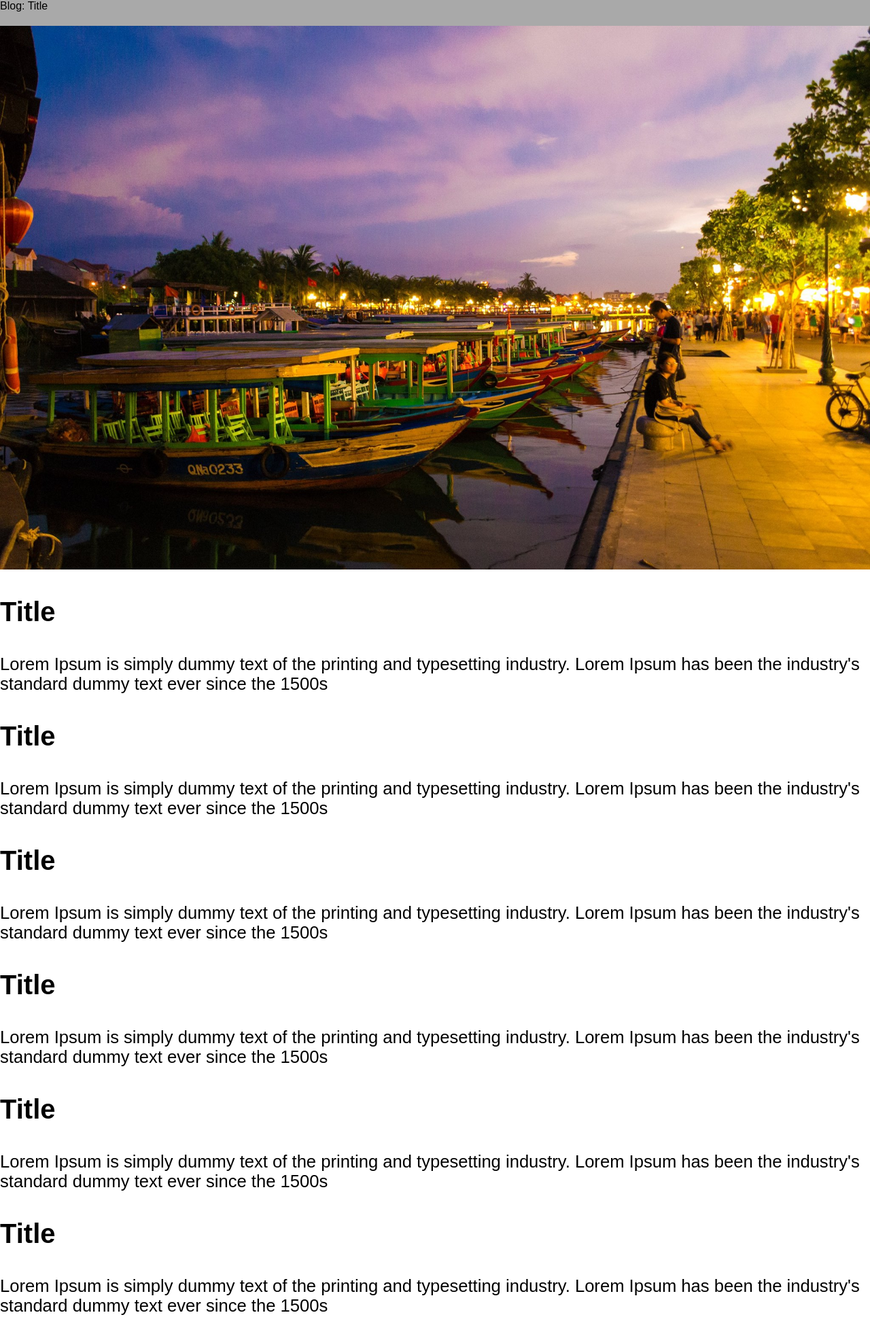
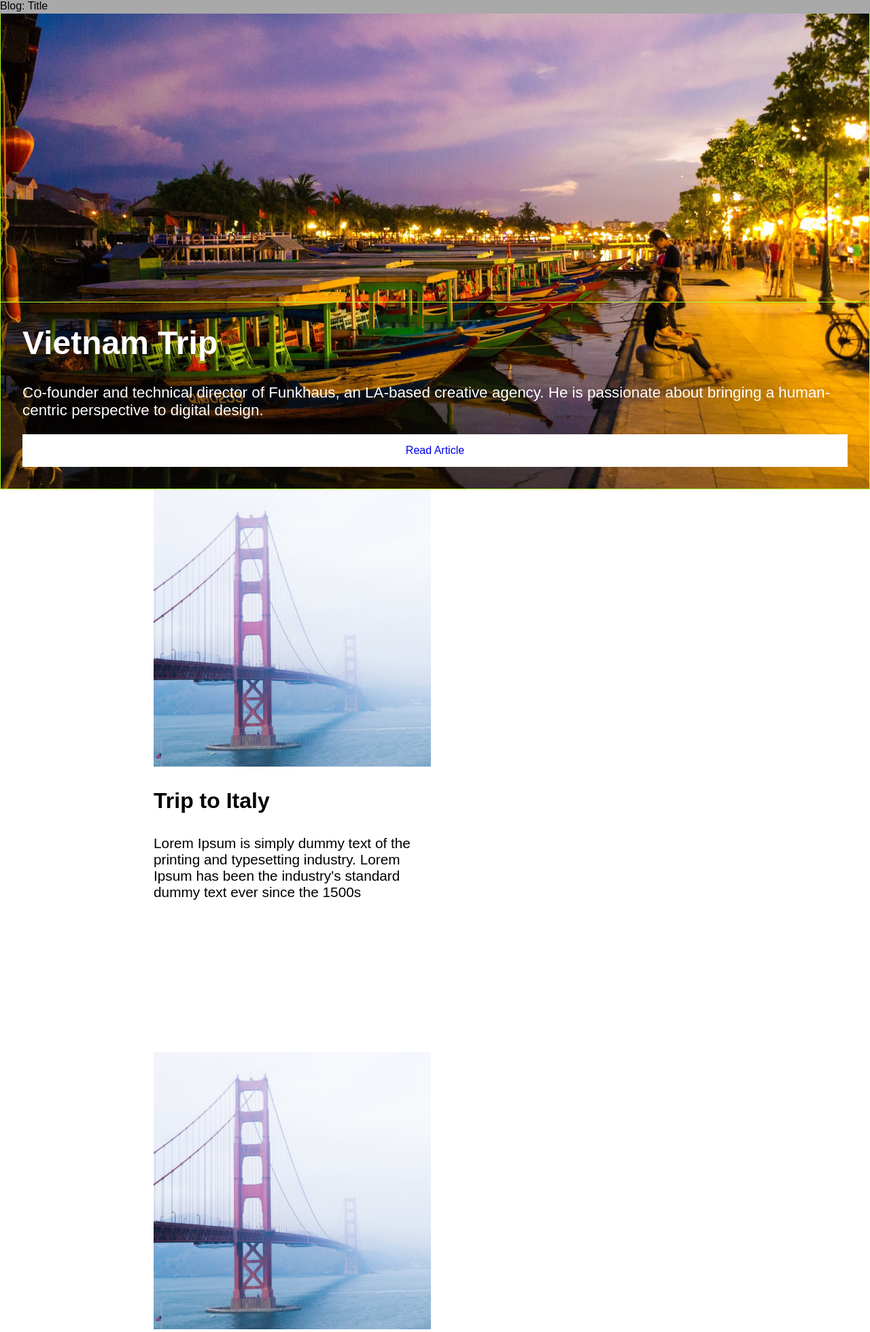
Before and after one commit to Doiverson/WP-made_Blog, a PHP site: page / in a window 1280 px wide. Shown: the top 1960 px of the page at 68% size. Run offline with PHP 8.4, Linux system fonts and the light colour scheme; some web fonts are replaced.

Commit message:
added masonry js

```diff
--- a/css/style.css
+++ b/css/style.css
@@ -46,35 +46,85 @@
 }
 
 h3 {
-  font-size: 2.5rem;
+  font-size: 2rem;
 }
 
 h4 {
-  font-size: 2rem;
+  font-size: 1.5rem;
 }
 
 p {
-  font-size: 1.6rem;
+  font-size: 1.3rem;
 }
 
 header {
   width: 100%;
-  height: 10vh;
+  height: 20px;
   position: fixed;
   top: 0;
+  z-index: 10;
   background: darkgrey;
 }
 
 .new-article-container {
   position: relative;
-  height: 100vh;
+  height: 90vh;
 }
 
-.new-article-container .overlay {
+.new-article-container .new-article-bg {
   position: absolute;
   top: 0;
   width: 100%;
   height: 100%;
-  background: url("../img/vietnam.jpg");
+  background: url("../img/vietnam.jpg") no-repeat center center/cover;
+  z-index: 1;
+  border: greenyellow solid 1px;
+}
+
+.new-article-container .new-article-dsc {
+  color: white;
+  position: absolute;
+  bottom: 0;
+  z-index: 2;
+  padding: 2rem;
+  border: greenyellow solid 1px;
+}
+
+.new-article-container .new-article-dsc h1 {
+  font-size: 3rem;
+  margin-top: 0;
+}
+
+.new-article-container .new-article-dsc p {
+  font-size: 1.4rem;
+}
+
+.new-article-container .new-article-dsc a {
+  font-family: Inter-Bold, sans-serif;
+  display: block;
+  text-align: center;
+  line-height: 3rem;
+  background: white;
+  text-decoration: none;
+}
+
+.article-container .articles {
+  margin: 0 auto;
+}
+
+.article-container .articles .grid-item {
+  width: calc(50% - 6px);
+}
+
+.article-container .articles .grid-item .link-img {
+  width: 100%;
+}
+
+.article-container .articles .grid-item .link-img a {
+  display: block;
+  width: 100%;
+  background-image: url("../img/goldenGate.jpg");
   background-size: cover;
+  background-repeat: no-repeat;
+  padding-top: 100%;
 }
--- a/index.html
+++ b/index.html
@@ -2,6 +2,7 @@
 <html lang="en">
 <head>
     <meta charset="UTF-8">
+    <meta name="viewport" content="width=device-width,initial-scale=1">
     <title>WP-Blog</title>
     <link rel="stylesheet" href="css/normalize.css">
     <link rel="stylesheet" href="css/style.css">
@@ -18,73 +19,65 @@
         <div class="top">
 
             <div class="new-article-container">
-                <a href="#" class="overlay"></a>
-                <div>
+                <div class="new-article-bg"></div>
+                <div class="new-article-dsc">
                     <h1>Vietnam Trip</h1>
                     <p>Co-founder and technical director of Funkhaus, an LA-based creative agency. He is passionate about bringing a human-centric perspective to digital design.</p>
                     <a href="#">Read Article</a>
                 </div>
             </div>
             <div class="article-container">
-                <div class="articles">
+                <div class="articles grid">
                     <!--Masonry grid-->
                     <div class="grid-sizer"></div>
                     <div class="gutter-sizer"></div>
-
                     <div class="grid-item">
-                        <div>
+                        <div class="link-img">
                             <a href="#"></a>
                         </div>
-                        <h3 class="article-title">Title</h3>
+                        <h3 class="article-title">Trip to Italy</h3>
                         <p>Lorem Ipsum is simply dummy text of the printing and typesetting industry. Lorem Ipsum has been the industry's standard dummy text ever since the 1500s</p>
                     </div>
                     <div class="grid-item">
-                        <div>
+                        <div class="link-img">
                             <a href="#"></a>
                         </div>
-                        <h3 class="article-title">Title</h3>
+                        <h3 class="article-title">Trip to Italy</h3>
                         <p>Lorem Ipsum is simply dummy text of the printing and typesetting industry. Lorem Ipsum has been the industry's standard dummy text ever since the 1500s</p>
                     </div>
                     <div class="grid-item">
-                        <div>
+                        <div class="link-img">
                             <a href="#"></a>
                         </div>
-                        <h3 class="article-title">Title</h3>
+                        <h3 class="article-title">Trip to Italy</h3>
                         <p>Lorem Ipsum is simply dummy text of the printing and typesetting industry. Lorem Ipsum has been the industry's standard dummy text ever since the 1500s</p>
                     </div>
                     <div class="grid-item">
-                        <div>
+                        <div class="link-img">
                             <a href="#"></a>
                         </div>
-                        <h3 class="article-title">Title</h3>
+                        <h3 class="article-title">Trip to Italy</h3>
                         <p>Lorem Ipsum is simply dummy text of the printing and typesetting industry. Lorem Ipsum has been the industry's standard dummy text ever since the 1500s</p>
                     </div>
                     <div class="grid-item">
-                        <div>
+                        <div class="link-img">
                             <a href="#"></a>
                         </div>
-                        <h3 class="article-title">Title</h3>
+                        <h3 class="article-title">Trip to Italy</h3>
                         <p>Lorem Ipsum is simply dummy text of the printing and typesetting industry. Lorem Ipsum has been the industry's standard dummy text ever since the 1500s</p>
                     </div>
                     <div class="grid-item">
-                        <div>
+                        <div class="link-img">
                             <a href="#"></a>
                         </div>
-                        <h3 class="article-title">Title</h3>
+                        <h3 class="article-title">Trip to Italy</h3>
                         <p>Lorem Ipsum is simply dummy text of the printing and typesetting industry. Lorem Ipsum has been the industry's standard dummy text ever since the 1500s</p>
                     </div>
                     <div class="grid-item">
-                        <div>
+                        <div class="link-img">
                             <a href="#"></a>
                         </div>
-                        <h3 class="article-title">Title</h3>
-                        <p>Lorem Ipsum is simply dummy text of the printing and typesetting industry. Lorem Ipsum has been the industry's standard dummy text ever since the 1500s</p>
-                    </div>
-                    <div class="grid-item">
-                        <div>
-                            <a href="#"></a>
-                        </div>
-                        <h3 class="article-title">Title</h3>
+                        <h3 class="article-title">Trip to Italy</h3>
                         <p>Lorem Ipsum is simply dummy text of the printing and typesetting industry. Lorem Ipsum has been the industry's standard dummy text ever since the 1500s</p>
                     </div>
 
@@ -124,5 +117,9 @@
 
     <footer></footer>
 
+    <script src="https://code.jquery.com/jquery-3.3.1.js" integrity="sha256-2Kok7MbOyxpgUVvAk/HJ2jigOSYS2auK4Pfzbm7uH60=" crossorigin="anonymous"></script>
+    <script src="https://unpkg.com/masonry-layout@4/dist/masonry.pkgd.min.js"></script>
+    <script src="https://unpkg.com/imagesloaded@4/imagesloaded.pkgd.min.js"></script>
+    <script src="./js/mansonry.js"></script>
 </body>
 </html>
--- /dev/null
+++ b/js/mansonry.js
@@ -0,0 +1,13 @@
+
+    var $grid = $('.grid').masonry({
+        columnWidth: 204,
+        itemSelector: '.grid-item',
+        gutter: 4,
+        fitWidth: true
+    });
+
+$(window).on('load',function() {
+    $grid.imagesLoaded().progress(function () {
+        $grid.masonry('layout');
+    });
+});
--- a/scss/style.scss
+++ b/scss/style.scss
@@ -1,9 +1,9 @@
 // Variables
 $h1: 3.5rem;
 $h2: 3rem;
-$h3: 2.5rem;
-$h4: 2rem;
-$p: 1.6rem;
+$h3: 2rem;
+$h4: 1.5rem;
+$p: 1.3rem;
 
 $main: #FFFBF2;
 
@@ -96,9 +96,10 @@
 
 header {
   width: 100%;
-  height: 10vh;
+  height: 20px;
   position: fixed;
   top: 0;
+  z-index: 10;
 
   background: darkgrey;
 }
@@ -108,14 +109,70 @@
 
 .new-article-container {
   position: relative;
-  height: 100vh;
+  height: 90vh;
 
-  .overlay {
+  .new-article-bg {
     position: absolute;
     top: 0;
     width: 100%;
     height: 100%;
-    background: url("../img/vietnam.jpg");
-    background-size: cover;
+    background: url("../img/vietnam.jpg") no-repeat center center / cover;
+    z-index: 1;
+
+    border: greenyellow solid 1px;
+  }
+
+  .new-article-dsc {
+    color: white;
+    position: absolute;
+    bottom: 0;
+    z-index: 2;
+    padding: 2rem;
+
+    border: greenyellow solid 1px;
+
+    h1 {
+      font-size: 3rem;
+      margin-top: 0;
+    }
+
+    p {
+      font-size: 1.4rem;
+    }
+
+    a {
+      font-family: Inter-Bold, sans-serif;
+      display: block;
+      text-align: center;
+      line-height: 3rem;
+      background: white;
+      text-decoration: none;
+    }
   }
 }
+
+.article-container {
+
+  .articles {
+    margin: 0 auto;
+
+    .grid-item {
+      //width: 50%;
+      width: calc(50% - 6px);
+
+      .link-img {
+        width: 100%;
+
+        a {
+          display: block;
+          width: 100%;
+          background-image: url("../img/goldenGate.jpg");
+          background-size: cover;
+          background-repeat: no-repeat;
+          padding-top: 100%;
+        }
+      }
+
+    }
+  }
+}
```
Also changed, not shown: img/goldenGate.jpg (added).
